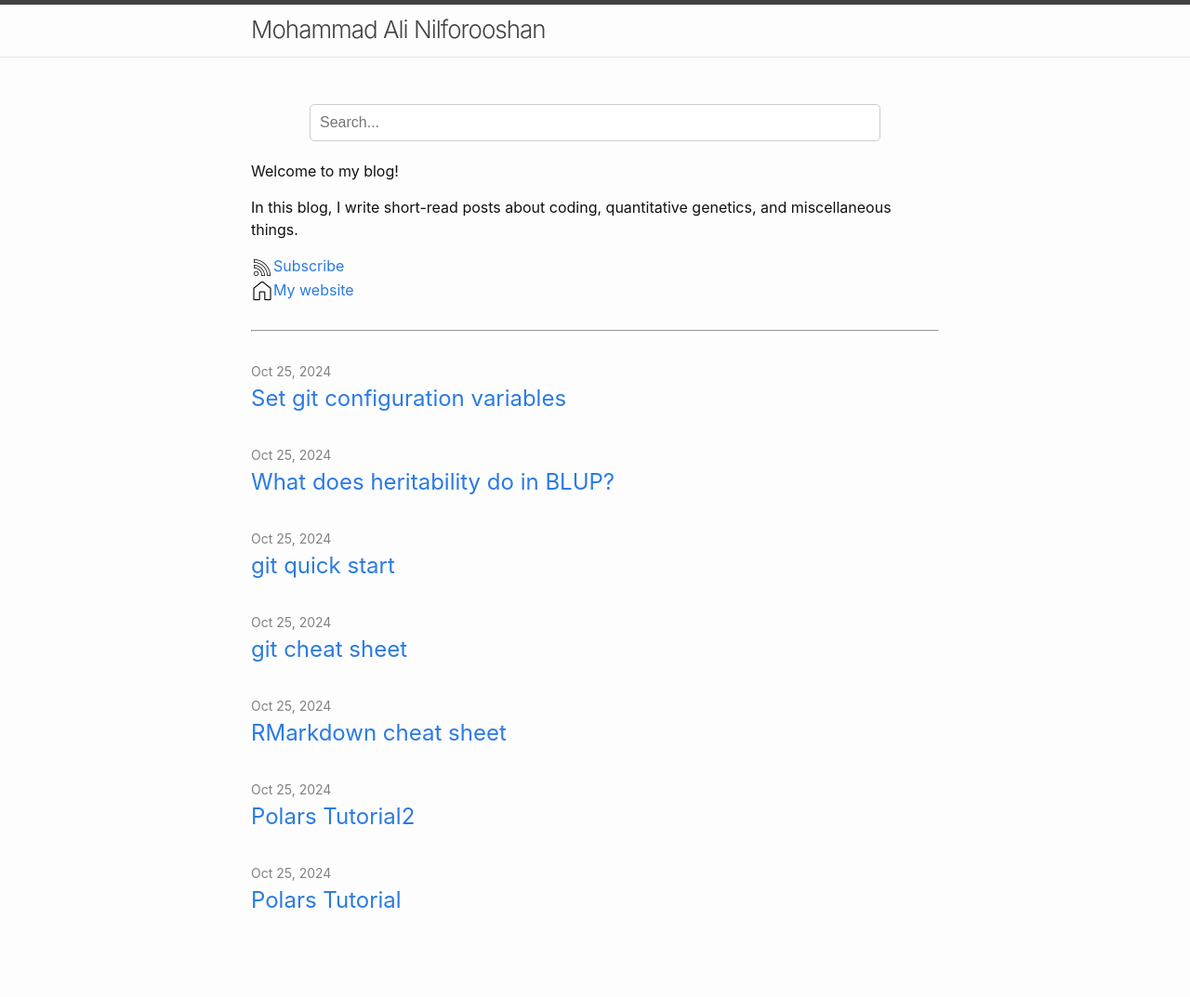
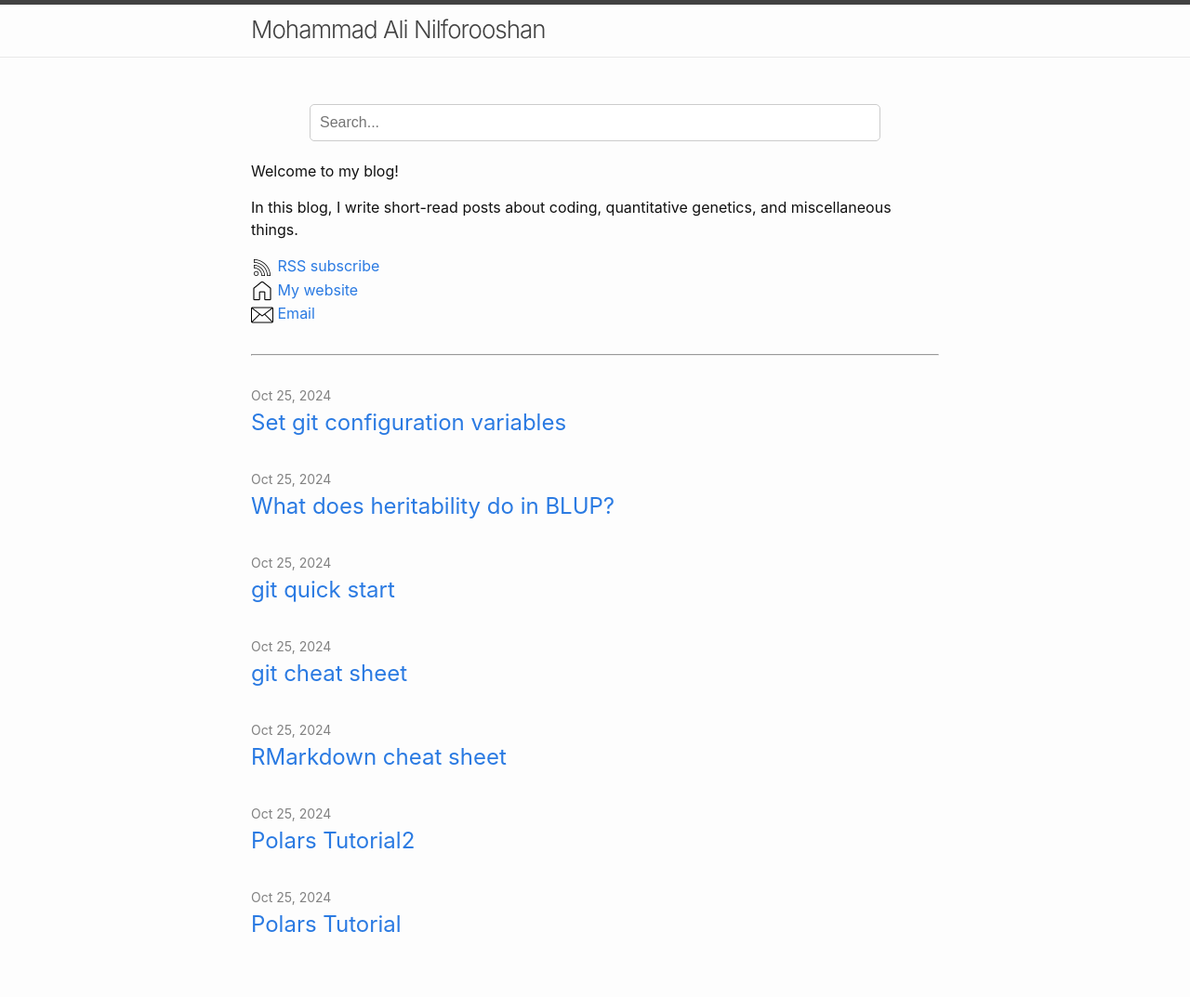
Before and after one commit to nilforooshan/blog, a Jekyll site: the page built from index.md, in a window 1280 px wide. Shown: the whole page at 93% size. Built offline with Jekyll 4.4.1, drawn with Linux system fonts in a browser that asks for light colours; comment, search, counter and statistics services are not loaded; before the commit the page ends 1047 px from its top, so only the background shows below that.

Commit message:
Google analytics

```diff
--- a/_config.yml
+++ b/_config.yml
@@ -3,6 +3,7 @@ email: hgenman@gmail.com
 baseurl: "/blog"
 github_username: nilforooshan
 markdown: kramdown
+google_analytics: G-JH0F7W96MC
 
 # The `>` after `description:` means to ignore line-breaks until next key.
 # If you want to omit the line-break after the end of text, use `>-` instead.
--- a/index.md
+++ b/index.md
@@ -12,7 +12,8 @@ Welcome to my blog!
 
 In this blog, I write short-read posts about coding, quantitative genetics, and miscellaneous things.
 
-[![RSS](./icons/rss.png "RSS")](https://nilforooshan.github.io/blog/feed.xml)[Subscribe](https://nilforooshan.github.io/blog/feed.xml "RSS")
-[![Homepage](./icons/homepage.png "Homepage")](https://nilforooshan.github.io/)[My website](https://nilforooshan.github.io/ "Homepage")
+[![](./icons/rss.png)](https://nilforooshan.github.io/blog/feed.xml)[ RSS subscribe](https://nilforooshan.github.io/blog/feed.xml)
+[![](./icons/homepage.png)](https://nilforooshan.github.io/)[ My website](https://nilforooshan.github.io/)
+[![](./icons/email.png)](mailto:hgenman@gmail.com)[ Email](mailto:hgenman@gmail.com)
 
 ---
```
Also changed, not shown: icons/email.png (added).
